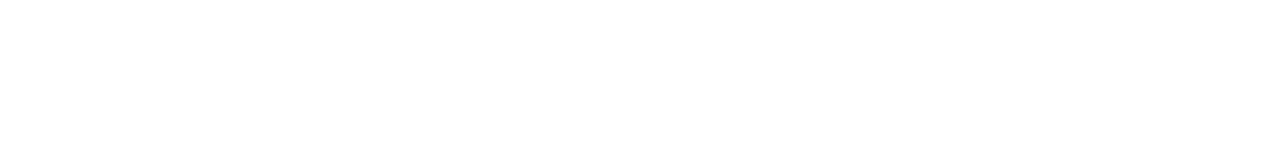
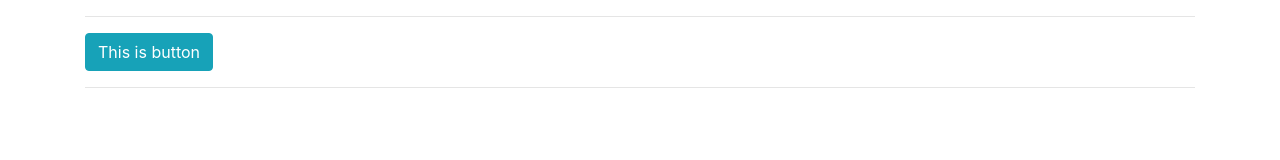
Before and after one commit to randobigor/project_midas, a plain HTML site: page index.html in a window 1280 px wide. Drawn offline with nearby package versions, Linux system fonts and the light colour scheme.

Commit message:
NewBranch Changes

```diff
--- a/index.html
+++ b/index.html
@@ -10,6 +10,10 @@
     <link rel="stylesheet" href="https://stackpath.bootstrapcdn.com/bootstrap/4.3.1/css/bootstrap.min.css" integrity="sha384-ggOyR0iXCbMQv3Xipma34MD+dH/1fQ784/j6cY/iJTQUOhcWr7x9JvoRxT2MZw1T" crossorigin="anonymous">
 </head>
 <body>
-
+    <div class="container">
+        <hr>
+        <button class="btn btn-info">This is button</button>
+        <hr>
+    </div>
 </body>
 </html>
```
